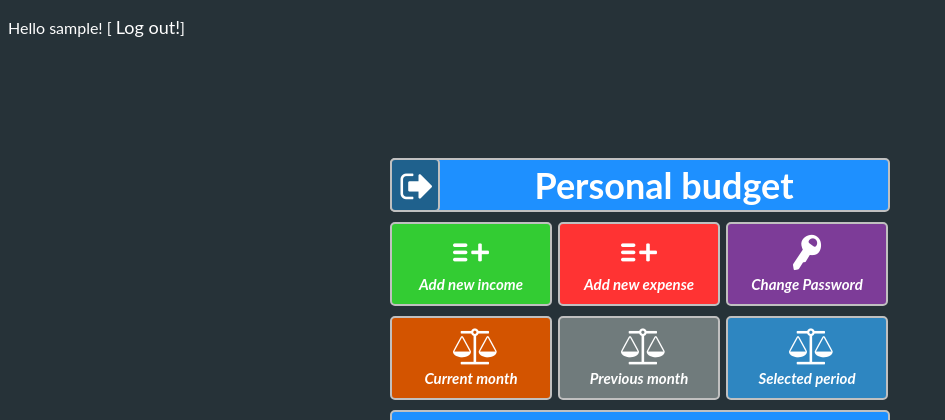
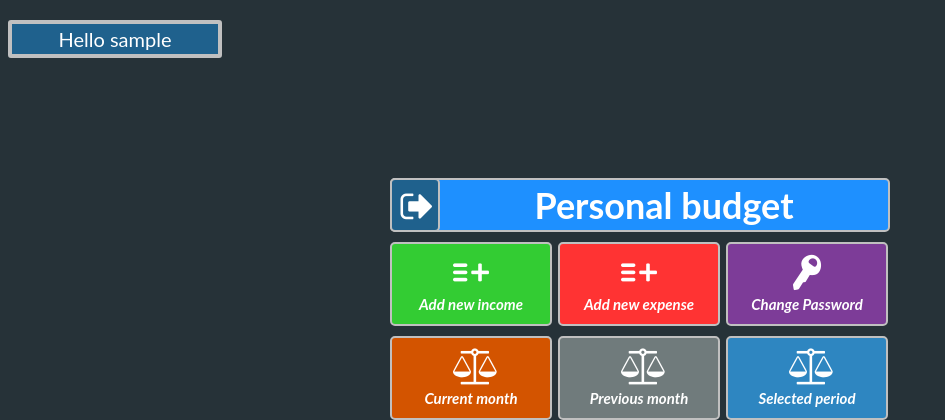
Before and after one commit to BenChG/PersonalFinancesPHP, a PHP site: page /main_page.php in a window 1280 px wide. Shown: the top 420 px of the page, without its empty margins (0-945 px from the left). Run offline with PHP 8.4, Linux system fonts and the light colour scheme; the visitor is signed in with stand-in values (Sample User, id 1).

Commit message:
Added changes in welcome screen

```diff
--- a/main.css
+++ b/main.css
@@ -22,15 +22,6 @@ body
 	margin-left: auto;
 	margin-right: auto;
 	margin-top: 15px;
-	text-align: center;
-}
-
-#balance
-{
-	width: 1000px;
-	margin-left: auto;
-	margin-right: auto;
-	margin-top: 120px;
 	text-align: center;
 }
 
@@ -293,3 +284,16 @@ input[type=submit]:focus
 	padding: 2px;
 	margin-bottom: 10px;
 }
+
+p
+{
+    width: 200px;
+	background-color: #1F618D;
+	font-size: 20px;
+	line-height: 24px;
+	text-align: center;
+	border: 4px solid #C0C0C0;
+	border-radius: 3px;
+	padding: 3px;
+
+}
--- a/main_page.php
+++ b/main_page.php
@@ -30,7 +30,7 @@
 
 		<?php
 
-	echo "<p>Hello " .$_SESSION['username'].'! [ <a href="logout.php" class="link">Log out!</a>]</p>';
+	echo "<p>Hello " .$_SESSION['username']."</p>";
 
 	?>
 
```
